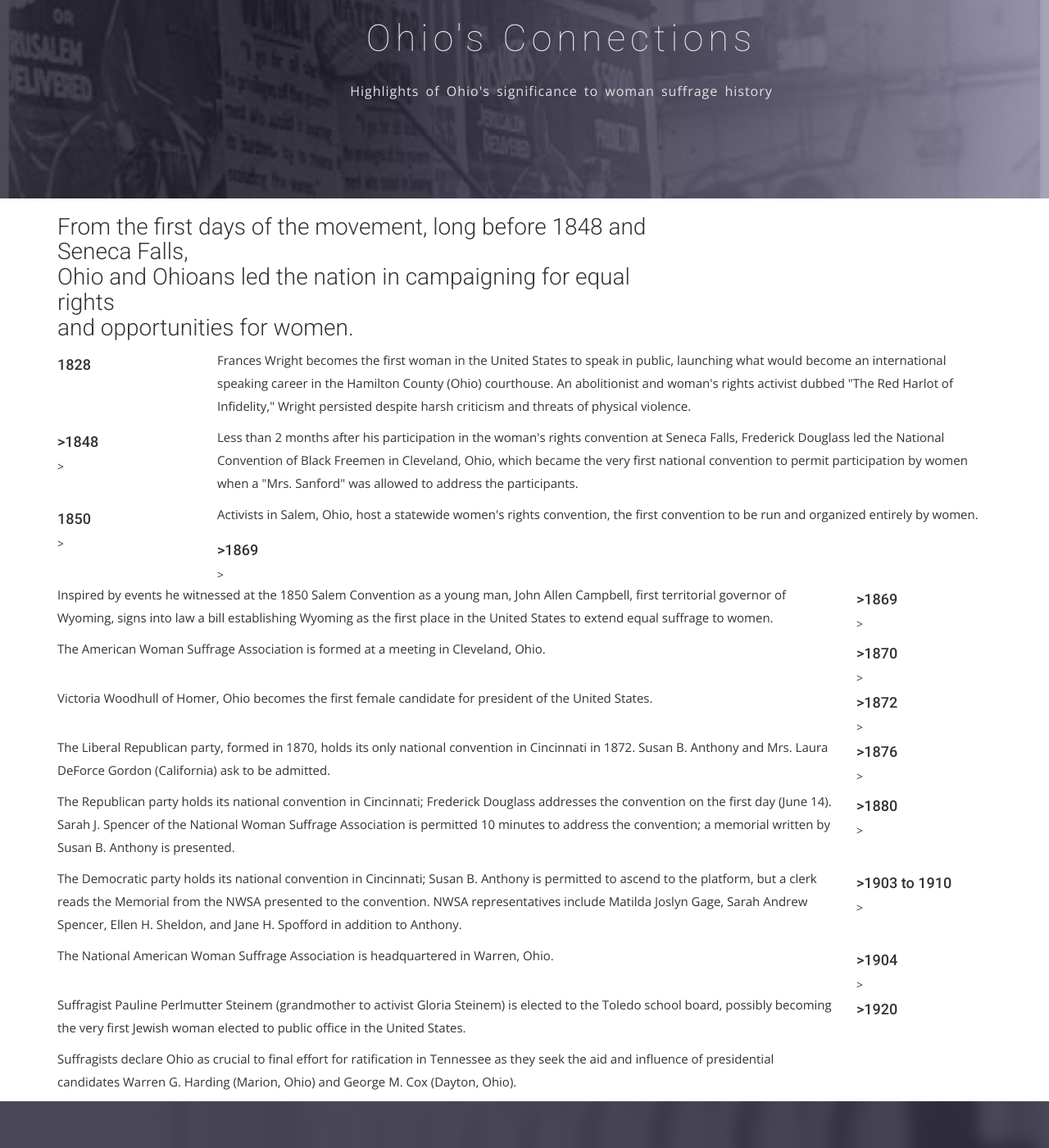
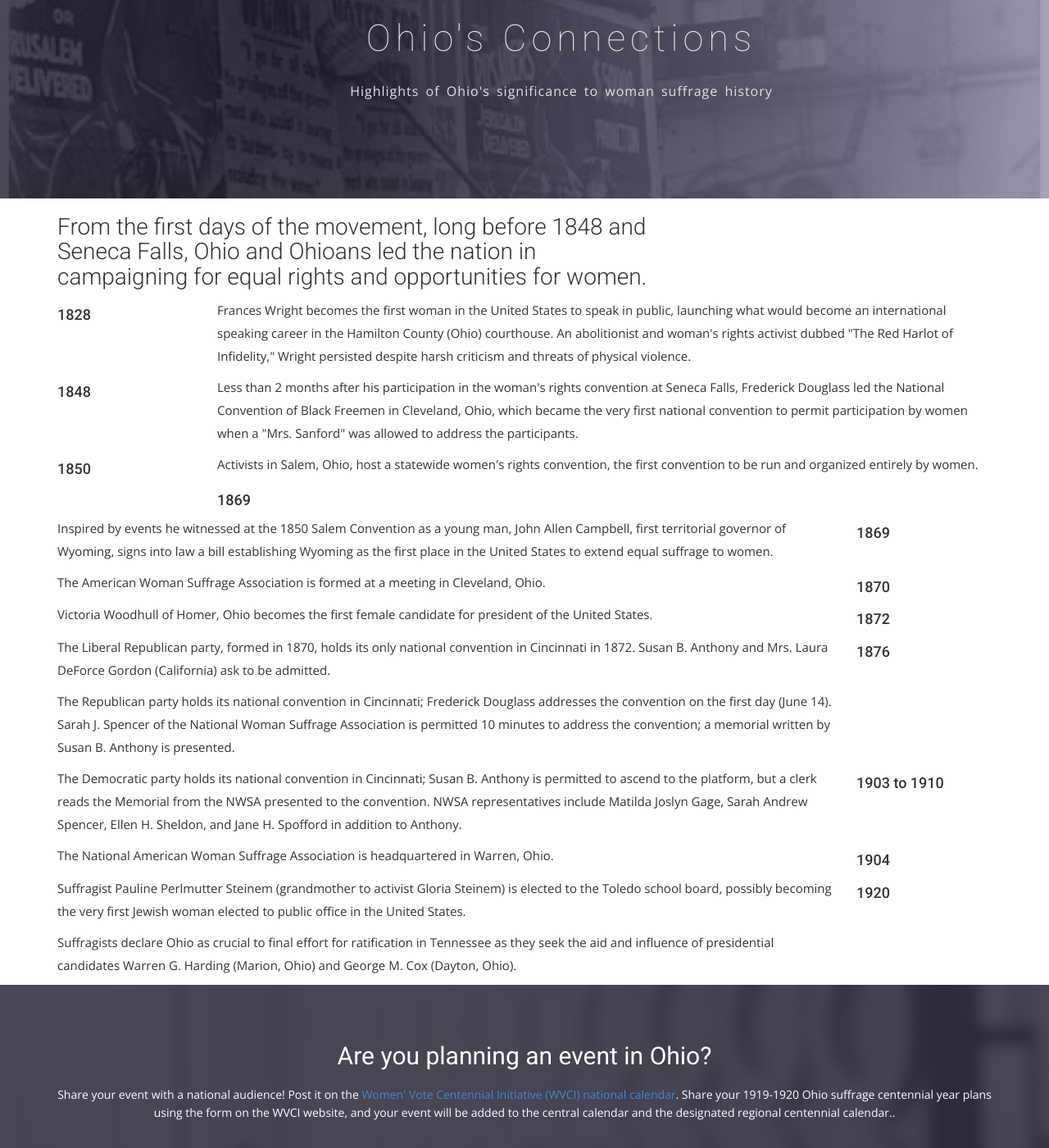
Before and after one commit to OhioSuffrageCentennial/ohiosuffragecentennial, a Jekyll site: the page built from connections.html, in a window 1280 px wide and 1400 px high, scrolled down 218 px. Shown: the whole window at 82% size. Built offline with Jekyll 4.4.1, drawn with Linux system fonts in a browser that asks for light colours; nearby versions of some CDN libraries; some web fonts are replaced.

Commit message:
fix formatting on plan and connection pages

```diff
--- a/connections.html
+++ b/connections.html
@@ -24,7 +24,7 @@ permalink: /connections/
       <div class="col-sm-8">
         <div class="block">
           <div class="position-center">
-            <h3>From the first days of the movement, long before 1848 and Seneca Falls, <br>Ohio and Ohioans led the nation in campaigning for equal rights <br>and opportunities for women.</h3>
+            <h3>From the first days of the movement, long before 1848 and Seneca Falls, Ohio and Ohioans led the nation in campaigning for equal rights and opportunities for women.</h3>
           </div>
         </div>
       </div>
@@ -37,37 +37,37 @@ permalink: /connections/
         <div class="col-sm-2"><h4>1828</h4></div>
         <div class="col-sm-10"><p>Frances Wright becomes the first woman in the United States to speak in public, launching what would become an international speaking career in the Hamilton County (Ohio) courthouse. An abolitionist and woman's rights activist dubbed "The Red Harlot of Infidelity," Wright persisted despite harsh criticism and threats of physical violence.</p></div>
 
-        <div class="col-sm-2"><h4>>1848</h4>></div>
+        <div class="col-sm-2"><h4>1848</h4></div>
         <div class="col-sm-10"><p>Less than 2 months after his participation in the woman's rights convention at Seneca Falls, Frederick Douglass led the National Convention of Black Freemen in Cleveland, Ohio, which became the very first national convention to permit participation by women when a "Mrs. Sanford" was allowed to address the participants.</p></div>
 
-        <div class="col-sm-2"><h4>1850</h4>></div>
+        <div class="col-sm-2"><h4>1850</h4></div>
         <div class="col-sm-10"><p>Activists in Salem, Ohio, host a statewide women's rights convention, the first convention to be run and organized entirely by women.</p></div>
 
-        <div class="col-sm-2"><h4>>1869</h4>></div>
+        <div class="col-sm-2"><h4>1869</h4></div>
         <div class="col-sm-10"><p>Inspired by events he witnessed at the 1850 Salem Convention as a young man, John Allen Campbell, first territorial governor of Wyoming, signs into law a bill establishing Wyoming as the first place in the United States to extend equal suffrage to women.</p></div>
 
-        <div class="col-sm-2"><h4>>1869</h4>></div>
+        <div class="col-sm-2"><h4>1869</h4></div>
         <div class="col-sm-10"><p>The American Woman Suffrage Association is formed at a meeting in Cleveland, Ohio.</p></div>
 
-        <div class="col-sm-2"><h4>>1870</h4>></div>
+        <div class="col-sm-2"><h4>1870</h4></div>
         <div class="col-sm-10"><p>Victoria Woodhull of Homer, Ohio becomes the first female candidate for president of the United States.</p></div>
 
-        <div class="col-sm-2"><h4>>1872</h4>></div>
+        <div class="col-sm-2"><h4>1872</h4></div>
         <div class="col-sm-10"><p>The Liberal Republican party, formed in 1870, holds its only national convention in Cincinnati in 1872. Susan B. Anthony and Mrs. Laura DeForce Gordon (California) ask to be admitted.</p></div>
 
-        <div class="col-sm-2"><h4>>1876</h4>></div>
+        <div class="col-sm-2"><h4>1876</h4></div>
         <div class="col-sm-10"><p>The Republican party holds its national convention in Cincinnati; Frederick Douglass addresses the convention on the first day (June 14). Sarah J. Spencer of the National Woman Suffrage Association is permitted 10 minutes to address the convention; a memorial written by Susan B. Anthony is presented.</p></div>
 
-        <div class="col-sm-2"><h4>>1880</h4>></div>
+        <div class="col-sm-2"><h41880</h4></div>
         <div class="col-sm-10"><p>The Democratic party holds its national convention in Cincinnati; Susan B. Anthony is permitted to ascend to the platform, but a clerk reads the Memorial from the NWSA presented to the convention. NWSA representatives include Matilda Joslyn Gage, Sarah Andrew Spencer, Ellen H. Sheldon, and Jane H. Spofford in addition to Anthony.</p></div>
 
-        <div class="col-sm-2"><h4>>1903 to 1910</h4>></div>
+        <div class="col-sm-2"><h4>1903 to 1910</h4></div>
         <div class="col-sm-10"><p>The National American Woman Suffrage Association is headquartered in Warren, Ohio.</p></div>
 
-        <div class="col-sm-2"><h4>>1904</h4>></div>
+        <div class="col-sm-2"><h4>1904</h4></div>
         <div class="col-sm-10"><p>Suffragist Pauline Perlmutter Steinem (grandmother to activist Gloria Steinem) is elected to the Toledo school board, possibly becoming the very first Jewish woman elected to public office in the United States.</p></div>
 
-        <div class="col-sm-2"><h4>>1920</h4></div>
+        <div class="col-sm-2"><h4>1920</h4></div>
         <div class="col-sm-10"><p>Suffragists declare Ohio as crucial to final effort for ratification in Tennessee as they seek the aid and influence of presidential candidates Warren G. Harding (Marion, Ohio) and George M. Cox (Dayton, Ohio).</p></div>
       </div>
     </div>
```
Also changed, not shown: plan.html (+18 -8 lines).
